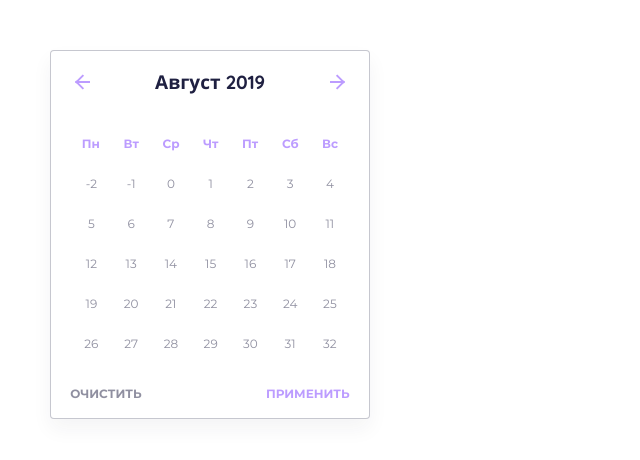
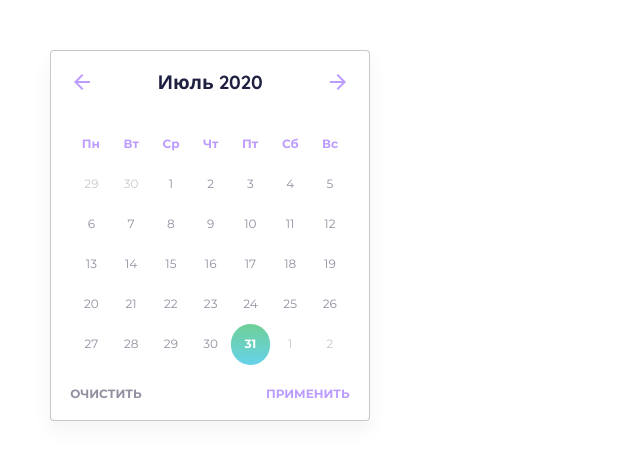
Before and after one commit to ViktorIukhlin/HotelSearchSite, a website: page src/pages/UI kit/calendar/index.html in a window 1280 px wide. Shown: the whole page, without its empty margins (0-640 px from the left). Drawn offline with Linux system fonts and the light colour scheme.

Commit message:
change nav, add material icons

```diff
--- a/src/pages/UI kit/calendar/index.html
+++ b/src/pages/UI kit/calendar/index.html
@@ -5,6 +5,7 @@
     <meta name="viewport" content="width=device-width, initial-scale=1.0">
     <title>Document</title>
     <link rel="stylesheet" href="src/css/reset.css">
+    <link href="https://fonts.googleapis.com/icon?family=Material+Icons" rel="stylesheet">
     <link rel="stylesheet" href="src/css/style.css">
 </head>
 <body>
@@ -14,13 +15,13 @@
         <div class="calendar">
             <div class="calendar__header">
                 <div class="calendar__nav">
-                    <span></span>
+                    <span class='material-icons'>arrow_back</span>
                 </div>
                 <div class="calendar__monthYear">
-                    <h3>Август 2019</h3>
+                    <h3></h3>
                 </div>
                 <div class="calendar__nav calendar__nav_right">
-                    <span></span>
+                    <span class='material-icons'>arrow_forward</span>
                 </div>
             </div>
             <div class="calendar__days">
--- a/src/pages/UI kit/calendar/src/css/style.css
+++ b/src/pages/UI kit/calendar/src/css/style.css
@@ -116,7 +116,6 @@
     display: flex;
     flex-direction: column;
     width: 320px;
-    height: 369px;
     background: #FFFFFF;
     border: 1px solid rgba(31, 32, 65, 0.25);
     box-sizing: border-box;
@@ -140,7 +139,6 @@
     display: flex;
     margin: 19px 0 0;
     height: 24px;
-
   }
   .calendar__monthYear h3{
     font-size: 19px;
@@ -160,40 +158,14 @@
     margin: 19px;
   }
   .calendar__nav span{
-    position: absolute;
-    background-color: #BC9CFF;
-    width: 14px;
-    left: 6px;
-    height: 2px;
-    top: 10.8px;
+    margin-top: 2px;
+    font-size: 24px;
+    line-height: 20px;
+    color: #BC9CFF;
   }
-  .calendar__nav:before,
-  .calendar__nav:after{
-    content: '';
-    background-color: #BC9CFF;
-    position: absolute;
-    width:11px;
-    height: 2px;
-  }
-  .calendar__nav:before{
-    transform: rotate(-45deg);
-    left: 3.5px;
-    top: 7.7px;
-  }
-  .calendar__nav:after{
-    transform: rotate(45deg);
-    left: 3.5px;
-    bottom: 7.8px;
-  }
-  .calendar__nav_right{
-    transform: rotate(180deg);
-  }
+
   .calendar__days{
     margin: 19px 19px 0 19px;
-
-  }
-  .calendar__daysOftheWeek {
-
   }
   .calendar__daysOftheWeek p {
     font-weight: bold;
@@ -216,6 +188,12 @@
     color: rgba(31, 32, 65, 0.5);
     padding:8.1px 0;
   }
+  .calendar__number_today{
+    background: linear-gradient(180deg, #6FCF97 0%, #66D2EA 100%);
+    border-radius: 22px;
+    color: #FFFFFF;
+    font-weight: bold;
+  }
   .calendar__number_data{
     background: linear-gradient(180deg, #6FCF97 0%, #66D2EA 100%);
     border-radius: 22px;
@@ -232,6 +210,9 @@
     background: linear-gradient(180deg, #BC9CFF 0%, #8BA4F9 100%);
     opacity: 0.25;
   }
+  .calendar__priev-date, .calendar__next-date{
+    color: rgba(31, 32, 65, 0.25);
+  }
   .calendar__footer {
     font-weight: bold;
     font-size: 12px;
@@ -240,7 +221,7 @@
 
     display: flex;
     justify-content: space-between;
-    margin: 21px 19.35px 0;
+    margin: 21px 19.35px 19px;
   }
   .calendar__clear {
     color: rgba(31, 32, 65, 0.5);
--- a/src/pages/UI kit/calendar/src/js/script.js
+++ b/src/pages/UI kit/calendar/src/js/script.js
@@ -1,24 +1,55 @@
 'use strict';
 
-const parentDays = document.querySelector('.calendar__daysOftheMonth'),
-    numbers = document.querySelectorAll('.calendar__daysOftheMonth'),
+const numbers = document.querySelectorAll('.calendar__daysOftheMonth'),
     clear = document.querySelector('.calendar__clear'),
-    apply = document.querySelector('.calendar__sumbit');
+    apply = document.querySelector('.calendar__sumbit'),
+    date = new Date();
 
-const data = new Date();
+const renderCalendar = () => {
+    date.setDate(1);
+    document.querySelector('.calendar__monthYear h3').innerHTML = '';
+    document.querySelector('.calendar__daysOftheMonth').innerHTML = '';
 
-let dataNow = data.getDate();
+    const monthDays = document.querySelector('.calendar__daysOftheMonth'),
+        lastDay = new Date(date.getFullYear(), date.getMonth() + 1, 0).getDate(),
+        prevLastDay = new Date(date.getFullYear(), date.getMonth(), 0).getDate();
+    let firstDayIndex = date.getDay() - 1; if (firstDayIndex == -1) { firstDayIndex = 6; }
+    const lastDatIndex = new Date(date.getFullYear(), date.getMonth() + 1, 0).getDay(),
+        nextDays = 7 - lastDatIndex;
+    console.log(firstDayIndex);
+    const months = [
+        "Январь",
+        "Февраль",
+        "Март",
+        "Апрель",
+        "Май",
+        "Июнь",
+        "Июль",
+        "Август",
+        "Сентябрь",
+        "Октябрь",
+        "Ноябрь",
+        "Декабрь"
+    ];
 
-while(dataNow >= 1){
-    console.log(dataNow);
-    dataNow--;
+    document.querySelector('.calendar__monthYear h3').innerHTML += `${months[date.getMonth()]} ${date.getFullYear()}`;
+
+    for (let x = firstDayIndex; x > 0; x--) {
+        monthDays.innerHTML += `<div data-day class="calendar__number calendar__priev-date">${prevLastDay - x + 1}</div>`;
+    }
+    for (let i = 1; i <= lastDay; i++) {
+        if (i === new Date().getDate() && date.getMonth() === new Date().getMonth() && date.getFullYear() === new Date().getFullYear()) {
+            monthDays.innerHTML += `<div data-day class="calendar__number calendar__number_today">${i}</div>`;
+        } else {
+            monthDays.innerHTML += `<div data-day class="calendar__number">${i}</div>`;
+        }
+    }
+    for (let j = 1; j <= nextDays; j++) {
+        monthDays.innerHTML += `<div data-day class="calendar__number calendar__next-date">${j}</div>`;
     }
 
-for (let i = 0; i < 35; i++) {
-    parentDays.innerHTML += `<div data-day class="calendar__number">${i - 2}</div>`;
-}
+
     const days = document.querySelectorAll('[data-day]');
-
 
     days.forEach(day => {
         day.addEventListener('click', () => {
@@ -35,3 +66,16 @@ clear.addEventListener('click', () => {
     apply.addEventListener('click', () => {
         console.log(`Hello`);
     });
+};
+
+document.querySelector('.calendar__nav').addEventListener('click', () => {
+    date.setMonth(date.getMonth() - 1);
+    renderCalendar();
+});
+
+document.querySelector('.calendar__nav_right').addEventListener('click', () => {
+    date.setMonth(date.getMonth() + 1);
+    renderCalendar();
+});
+
+renderCalendar();
```
Lines whose indentation alone changed are shown as unchanged.
